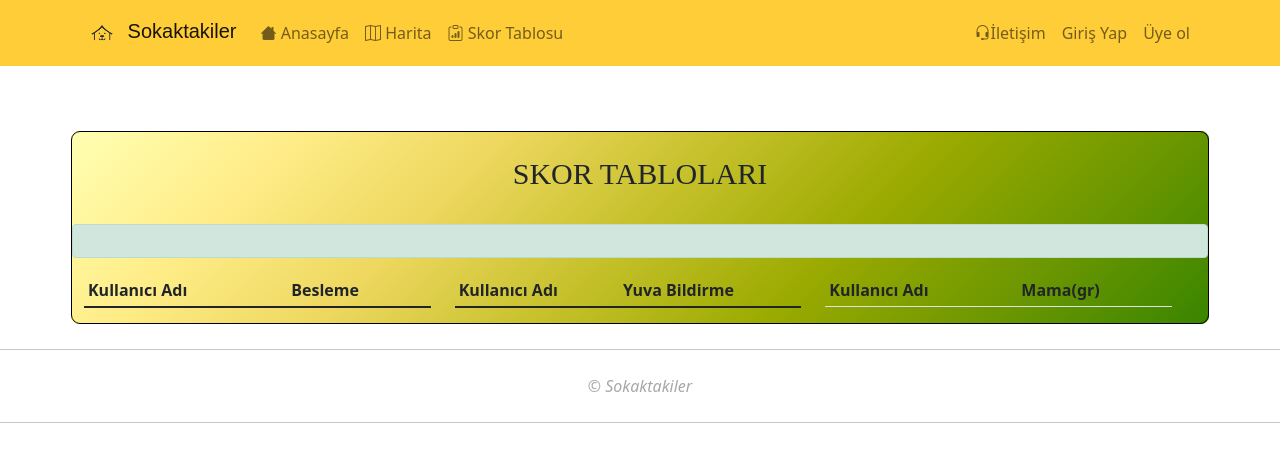
After one commit to iismetkrdg/sokak-hayvanlari, a Django app: page /skorlar/ in a window 1280 px wide. The commit adds this page. Shown: the top 462 px of the page. Run offline with Django 4.2, Linux system fonts and the light colour scheme; lists and menus that the app fills with data are empty.

Commit message:
update 0.1

```diff
--- /dev/null
+++ b/harita/templates/harita/score_board.html
@@ -0,0 +1,70 @@
+{% extends "base.html" %}
+{% load static %}
+
+{% block title %} Skorlar {% endblock %}
+
+
+{% block content %}
+<br><br>
+<div class="container new mt-3 mb-4 border-white">
+    <div class="row border-black">
+        <h5 class="text-center table-title mt-4">SKOR TABLOLARI</h5>
+        <div class="alert alert-success text-center mt-4" id="foralert"></div>
+        <div class="row ">
+           <div class="col-sm-4">
+              <table class="table table-sm">
+                 <thead>
+                    <th>Kullanıcı Adı</th>
+                    <th>Besleme</th>
+                 </thead>
+                 <tbody>
+                    <tr id = 'besleme'></tr>
+                 </tbody>
+              </table>
+           </div>
+           <div class="col-sm-4">
+              <table class="table table-sm">
+                 <thead>
+                    <th>Kullanıcı Adı</th>
+                    <th>Yuva Bildirme</th>
+                 </thead>
+                 <tbody>
+                    <tr id="bildirme"></tr>
+                 </tbody>
+              </table>
+           </div>
+           <div class="col-sm-4">
+              <table class="table table-sm">
+                 <thead>
+                    <th>Kullanıcı Adı</th>
+                    <th>Mama(gr)</th>
+                 </thead>
+                 <tbody>
+                    {% for data in mamakg %}
+                    <tr id="mama"></tr>
+                    {% endfor %}
+                 </tbody>
+              </table>
+           </div>
+        </div>
+     </div>
+</div>
+<script>
+    async function getData(){
+        const response = await fetch('https://agile-basin-70896.herokuapp.com/rest/persons/')
+        if (response.status==200){
+            const data = await response.json()
+            for (let i = 0; i < data['besle'].length; i++) {
+                $('#besleme').append('<td class="text-center">'+data['besle'][i]['username']+'</td><td class="text-center">'+data['besle'][i]['beslemesayisi']+'</td>')
+                $('#bildirme').append('<td class="text-center">'+data['bildir'][i]['username']+'</td><td class="text-center">'+data['bildir'][i]['beslemesayisi']+'</td>')
+                $('#mama').append('<td class="text-center">'+data['mama'][i]['username']+'</td><td class="text-center">'+data['mama'][i]['beslemesayisi']+'</td>')
+            }
+        }
+        else {
+            $('#foralert').append('<div>Bir hata oluştu.</div>')
+        }
+
+
+    }
+</script>
+{% endblock %}
--- a/harita/urls.py
+++ b/harita/urls.py
@@ -4,11 +4,12 @@ from . import views
 from django.urls import path
 
 urlpatterns = [
-    path('',views.WelcomeView.as_view(),name="home"),
-    path('yuvabildir',views.YuvaBildirView.as_view(),name="yuvabildir"),
-    path('harita',views.HaritaView.as_view(),name="harita"),
-    path('yuva_details/<pk>',views.YuvaDetailsView.as_view(),name="yuva_details"),
-    path('bul',views.BulView.as_view(),name="bul"),
-    path('profil/<pk>/',views.ProfilView.as_view(),name="profil"),
-    path('iletisim',views.IletisimView.as_view(),name="iletisim"),
+    path('',views.WelcomeView.as_view(),name = "home"),
+    path('yuvabildir',views.YuvaBildirView.as_view(),name = "yuvabildir"),
+    path('harita',views.HaritaView.as_view(),name = "harita"),
+    path('yuva_details/<pk>',views.YuvaDetailsView.as_view(),name = "yuva_details"),
+    path('bul',views.BulView.as_view(),name = "bul"),
+    path('profil/<pk>/',views.ProfilView.as_view(),name = "profil"),
+    path('iletisim/',views.IletisimView.as_view(),name = "iletisim"),
+    path('skorlar/',views.ScoreBoardView.as_view(),name = 'scoreboard')
 ]
--- a/harita/views.py
+++ b/harita/views.py
@@ -100,6 +100,8 @@ class ProfilView(DetailView):
 class IletisimView(TemplateView):
    template_name = 'harita/iletisim.html'
 
+class ScoreBoardView(TemplateView):
+   template_name = 'harita/score_board.html'
 
 
 def custom400(request,exception):
--- a/restapi/serializers.py
+++ b/restapi/serializers.py
@@ -8,3 +8,8 @@ class KulubeSerializer(serializers.ModelSerializer):
    class Meta:
       model = Kulube
       fields = ['id','il','ilce','mahalle','sokak','kapi','aciklama','img','dogcat','sontarih']
+
+class PersonSerializer(serializers.ModelSerializer):
+   class Meta:
+      model = Person
+      fields = ['username','beslemesayisi','bildirmesayisi','mamakilo']
--- a/restapi/urls.py
+++ b/restapi/urls.py
@@ -7,6 +7,7 @@ urlpatterns = [
     re_path(r'^kulubeler/$', views.KulubeList.as_view()),
     path('kulubeler/<pk>/',views.KulubeDetail.as_view()),
     path('kulubeler/<lat>/<lon>',views.KulubebyLocation.as_view()),
+    path('persons/',views.PersonView.as_view()),
 ]
 
 urlpatterns = format_suffix_patterns(urlpatterns)
--- a/templates/partials/_navbar.html
+++ b/templates/partials/_navbar.html
@@ -24,10 +24,13 @@
             <li class="nav-item">
                <a href="{% url 'harita' %}" class="nav-link"><i class="bi bi-map"></i> Harita</a>
             </li>
+            <li class="nav-item">
+               <a href="{% url 'scoreboard' %}" class="nav-link"><i class="bi bi-clipboard-data"></i> Skor Tablosu</a>
+            </li>
          </ul>
          <ul class="navbar-nav ms-auto">
             <li class="nav-item">
-               <a href="{% url 'iletisim' %}" class="nav-link"> <strong> İletişim</strong></a>
+               <a href="{% url 'iletisim' %}" class="nav-link"><i class="bi bi-headset"></i>İletişim</a>
             </li>
             {% if not user.is_authenticated %}
             <li class="nav-item">
@@ -38,7 +41,7 @@
             </li>
             {% else %}
             <li class="nav-item">
-               <a href="{% url 'profil' user.id %}" class="nav-link"><i class="bi bi-person-circle"></i><strong> Profil </strong></a>
+               <a href="{% url 'profil' user.id %}" class="nav-link"><i class="bi bi-person-circle"></i>Profil</a>
             </li>
             <li class="nav-item">
                <a href="{% url 'logout' %}" class="nav-link"><i class="bi bi-box-arrow-left"></i> <strong> Çıkış yap</strong></a>
```
Also changed, not shown: harita/templates/harita/index.html (+0 -55 lines), restapi/views.py (+15 -1 lines).
